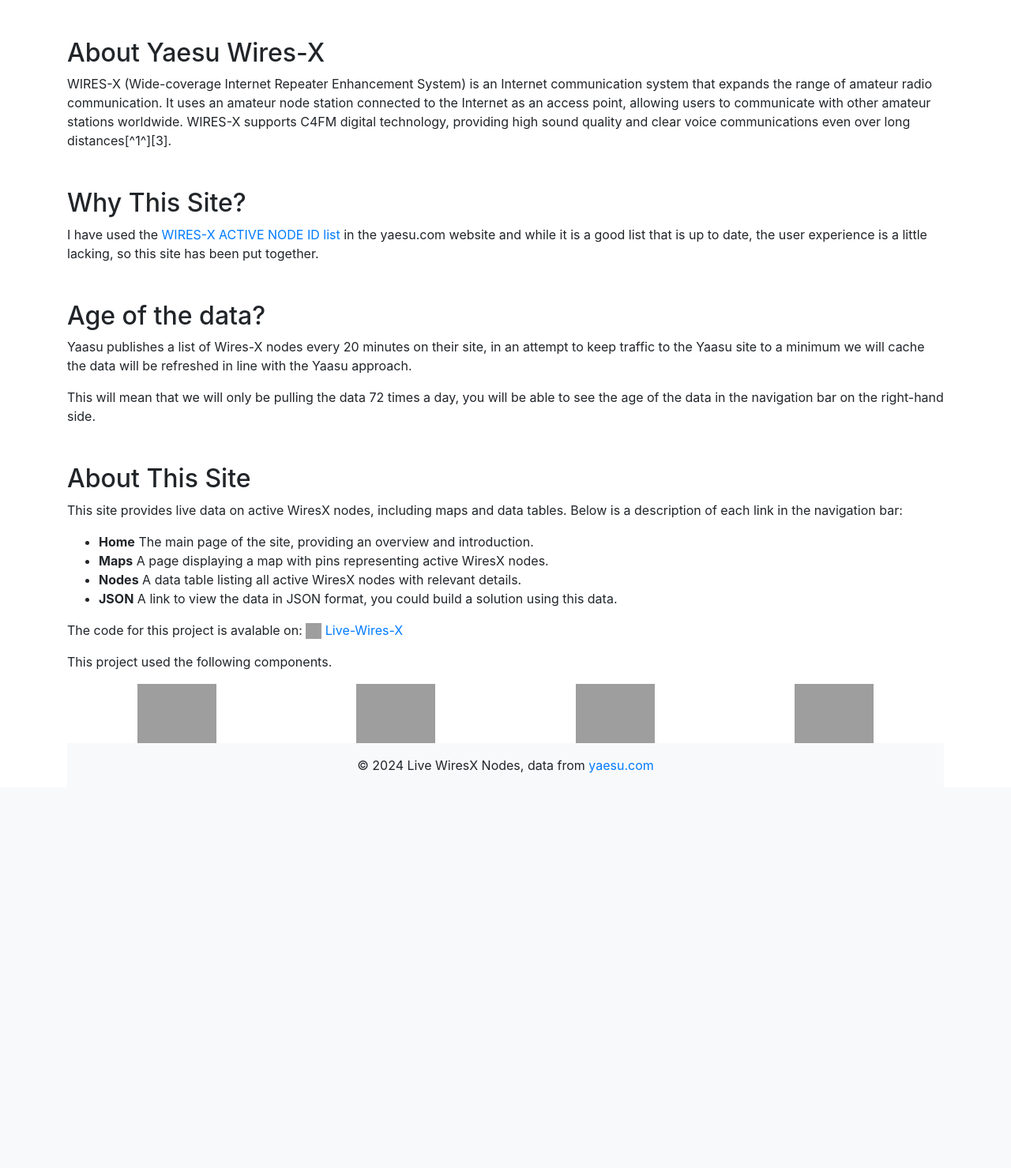
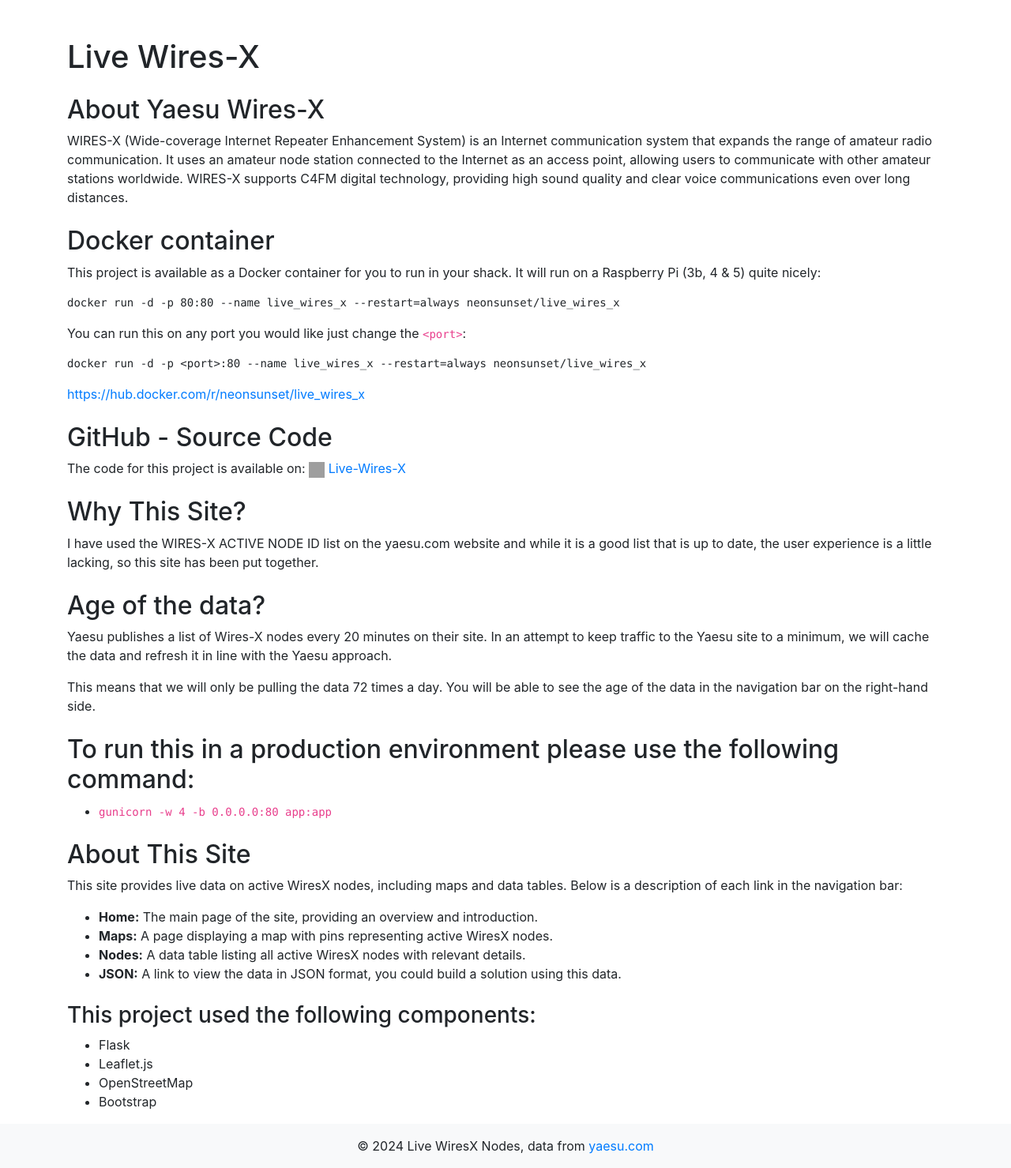
Before and after one commit to iansblog/Live-Wires-X, a Flask app: template templates/index.html in a window 1280 px wide. Shown: the part 56-1535 px from the top of the page at 79% size. Before the commit the page ends 1035 px from the top, so only its background shows below. Run offline with Flask 3, Linux system fonts and the light colour scheme; the template is opened without the code that fills it, so the values that code supplies are empty; some libraries are stand-ins or nearby versions; grey boxes are pictures that could not be loaded.

Commit message:
Update to the home page and index.html.

```diff
--- a/templates/index.html
+++ b/templates/index.html
@@ -47,67 +47,56 @@
         </div>
     </nav>
 
-    <section class="container mt-5">
-        <h2>About Yaesu Wires-X</h2>
-        <p>WIRES-X (Wide-coverage Internet Repeater Enhancement System) is an Internet communication system that expands the range of amateur radio communication. It uses an amateur node station connected to the Internet as an access point, allowing users to communicate with other amateur stations worldwide. WIRES-X supports C4FM digital technology, providing high sound quality and clear voice communications even over long distances[^1^][3].</p>
-    </section>
+    <div class="container">
+        <h1 id="live-wires-x" class="mt-5">Live Wires-X</h1>
+        <h2 id="about-yaesu-wires-x" class="mt-4">About Yaesu Wires-X</h2>
+        <p>WIRES-X (Wide-coverage Internet Repeater Enhancement System) is an Internet communication system that expands the range of amateur radio communication. It uses an amateur node station connected to the Internet as an access point, allowing users to communicate with other amateur stations worldwide. WIRES-X supports C4FM digital technology, providing high sound quality and clear voice communications even over long distances.</p>
 
-    <section class="container mt-5">
-        <h2>Why This Site?</h2>
-        <p>I have used the <a href="https://www.yaesu.com/jp/en/wires-x/id/active_node.php" target="_new">WIRES-X ACTIVE NODE ID list</a> in the yaesu.com website and while it is a good list that is up to date, the user experience is a little lacking, so this site has been put together.</p>
-    </section>
+        <h2 id="docker-container" class="mt-4">Docker container</h2>
+        <p>This project is available as a Docker container for you to run in your shack. It will run on a Raspberry Pi (3b, 4 &amp; 5) quite nicely:</p>
+        <pre><code>docker run -d -p 80:80 --name live_wires_x --restart=always neonsunset/live_wires_x</code></pre>
+        <p>You can run this on any port you would like just change the <code>&lt;port&gt;</code>:</p>
+        <pre><code>docker run -d -p &lt;port&gt;:80 --name live_wires_x --restart=always neonsunset/live_wires_x</code></pre>
+        <p><a target="_new" href="https://hub.docker.com/r/neonsunset/live_wires_x">https://hub.docker.com/r/neonsunset/live_wires_x</a></p>
 
-    <section class="container mt-5">
-        <h2>Age of the data?</h2>
-        <p>Yaasu publishes a list of Wires-X nodes every 20 minutes on their site, in an attempt to keep traffic to the Yaasu site to a minimum we will cache the data will be refreshed in line with the Yaasu approach.</p>
-        <p>This will mean that we will only be pulling the data 72 times a day, you will be able to see the age of the data in the navigation bar on the right-hand side.</p>
-    </section>
-
-    <section class="container mt-5">
-        <h2>About This Site</h2>
-        <p>This site provides live data on active WiresX nodes, including maps and data tables. Below is a description of each link in the navigation bar:</p>
-        <ul>
-            <li><strong>Home</strong> The main page of the site, providing an overview and introduction.</li>
-            <li><strong>Maps</strong> A page displaying a map with pins representing active WiresX nodes.</li>
-            <li><strong>Nodes</strong> A data table listing all active WiresX nodes with relevant details.</li>
-            <li><strong>JSON</strong> A link to view the data in JSON format, you could build a solution using this data.</li>
-        </ul>
-
+        <h2 id="GitHub-SourceCode" class="mt-4">GitHub - Source Code</h2>
         <p>
-        The code for this project is avalable on:
-        <a href="https://github.com/iansblog/Live-Wires-X">
+        The code for this project is available on:
+        <a target="_new" href="https://github.com/iansblog/Live-Wires-X">
             <img target="_blank" src="https://github.githubassets.com/images/modules/logos_page/GitHub-Mark.png" alt="GitHub" width="20" height="20">
             Live-Wires-X
         </a>
         </p>
 
-        <p>This project used the following components.</p>
+        <h2 id="why-this-site" class="mt-4">Why This Site?</h2>
+        <p>I have used the WIRES-X ACTIVE NODE ID list on the yaesu.com website and while it is a good list that is up to date, the user experience is a little lacking, so this site has been put together.</p>
 
-        <div class="container">
-            <div class="row">
-                <div class="col-6 col-md-3 text-center">
-                    <a href="https://flask.palletsprojects.com/" target="_blank">
-                        <img src="https://upload.wikimedia.org/wikipedia/commons/thumb/3/3c/Flask_logo.svg/1200px-Flask_logo.svg.png" alt="Flask" width="100">
-                    </a>
-                </div>
-                <div class="col-6 col-md-3 text-center">
-                    <a href="https://leafletjs.com/" target="_blank">
-                        <img src="https://leafletjs.com/docs/images/logo.png" alt="Leaflet.js" width="100">
-                    </a>
-                </div>
-                <div class="col-6 col-md-3 text-center">
-                    <a href="https://www.openstreetmap.org/" target="_blank">
-                        <img src="https://www.openstreetmap.org/assets/osm_logo-4b074077c29e100f40ee64f5177886e36b570d4cc3ab10c7b263003d09642e3f.svg" alt="OpenStreetMap" width="100">
-                    </a>
-                </div>
-                <div class="col-6 col-md-3 text-center">
-                    <a href="https://getbootstrap.com/" target="_blank">
-                        <img src="https://getbootstrap.com/docs/5.3/assets/brand/bootstrap-logo-shadow.png" alt="Bootstrap" width="100">
-                    </a>
-                </div>
-            </div>
-        </div>
+        <h2 id="age-of-the-data" class="mt-4">Age of the data?</h2>
+        <p>Yaesu publishes a list of Wires-X nodes every 20 minutes on their site. In an attempt to keep traffic to the Yaesu site to a minimum, we will cache the data and refresh it in line with the Yaesu approach.</p>
+        <p>This means that we will only be pulling the data 72 times a day. You will be able to see the age of the data in the navigation bar on the right-hand side.</p>
 
+        <h2 id="to-run-this-in-a-production-environment" class="mt-4">To run this in a production environment please use the following command:</h2>
+        <ul>
+            <li><code>gunicorn -w 4 -b 0.0.0.0:80 app:app</code></li>
+        </ul>
+
+        <h2 id="about-this-site" class="mt-4">About This Site</h2>
+        <p>This site provides live data on active WiresX nodes, including maps and data tables. Below is a description of each link in the navigation bar:</p>
+        <ul>
+            <li><strong>Home:</strong> The main page of the site, providing an overview and introduction.</li>
+            <li><strong>Maps:</strong> A page displaying a map with pins representing active WiresX nodes.</li>
+            <li><strong>Nodes:</strong> A data table listing all active WiresX nodes with relevant details.</li>
+            <li><strong>JSON:</strong> A link to view the data in JSON format, you could build a solution using this data.</li>
+        </ul>
+
+        <h3 id="this-project-used-the-following-components" class="mt-4">This project used the following components:</h3>
+        <ul>
+            <li>Flask</li>
+            <li>Leaflet.js</li>
+            <li>OpenStreetMap</li>
+            <li>Bootstrap</li>
+        </ul>
+    </div>
 
     <!-- Footer -->
     <footer class="bg-light text-center py-3">
```
Also changed, not shown: README.md, history.db.
